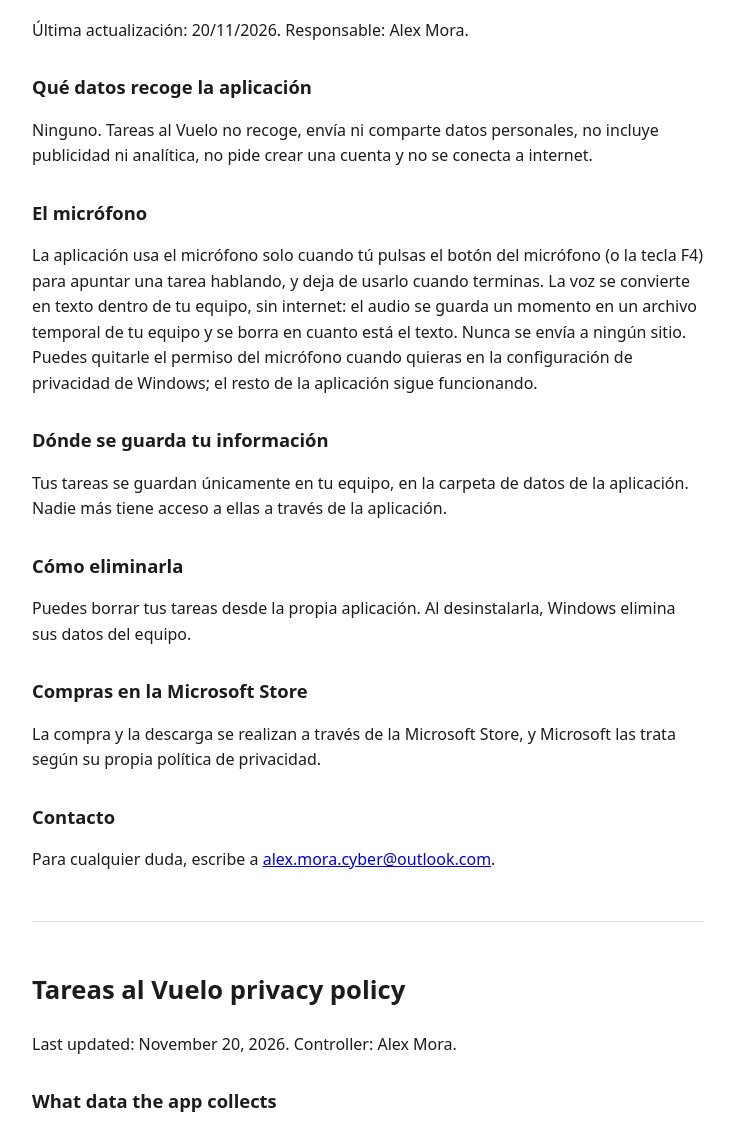
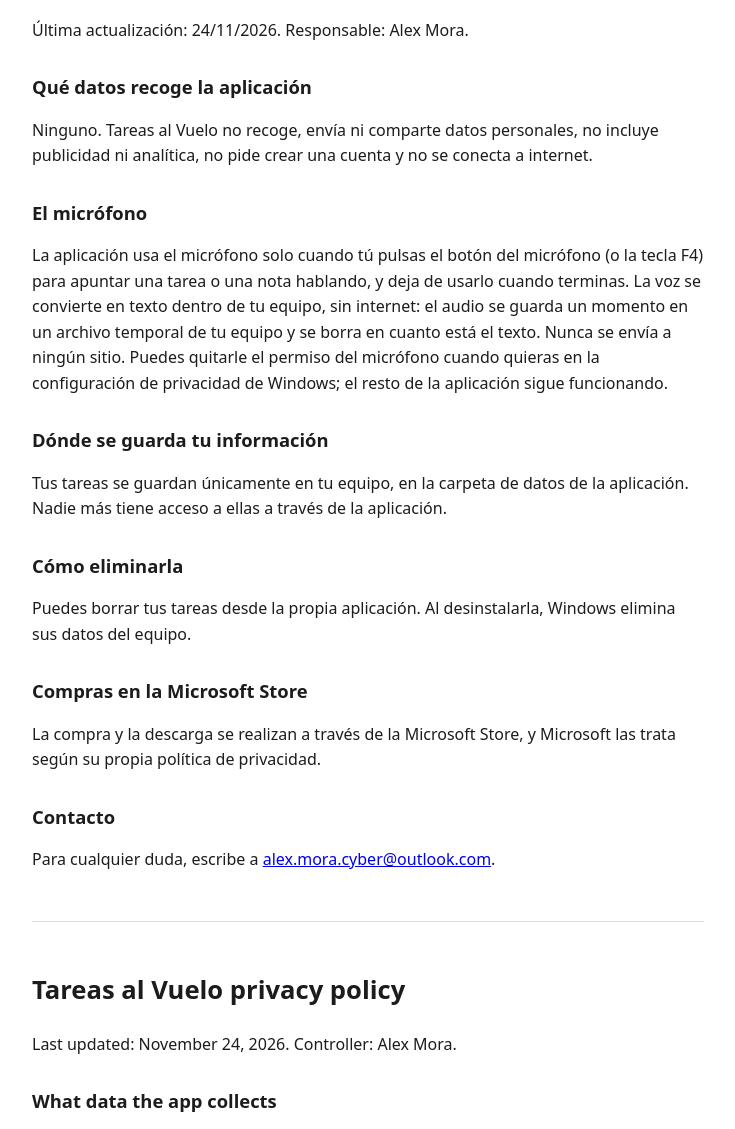
Before and after one commit to alexmoracyber/tareas-al-vuelo-privacidad, a plain HTML site: page index.html in a window 1280 px wide. Shown: the part 126-1255 px from the top of the page, without its empty margins (272-1007 px from the left). Drawn offline with Linux system fonts and the light colour scheme.

Commit message:
Micrófono: también para dictar notas (versión 1.2.0.0)

```diff
--- a/index.html
+++ b/index.html
@@ -18,14 +18,14 @@
 
 <section id="es">
 <h1>Política de privacidad de Tareas al Vuelo</h1>
-<p>Última actualización: 20/11/2026. Responsable: Alex Mora.</p>
+<p>Última actualización: 24/11/2026. Responsable: Alex Mora.</p>
 
 <h2>Qué datos recoge la aplicación</h2>
 <p>Ninguno. Tareas al Vuelo no recoge, envía ni comparte datos personales, no incluye publicidad ni analítica,
 no pide crear una cuenta y no se conecta a internet.</p>
 
 <h2>El micrófono</h2>
-<p>La aplicación usa el micrófono solo cuando tú pulsas el botón del micrófono (o la tecla F4) para apuntar una tarea hablando,
+<p>La aplicación usa el micrófono solo cuando tú pulsas el botón del micrófono (o la tecla F4) para apuntar una tarea o una nota hablando,
 y deja de usarlo cuando terminas. La voz se convierte en texto dentro de tu equipo, sin internet: el audio se guarda un momento
 en un archivo temporal de tu equipo y se borra en cuanto está el texto. Nunca se envía a ningún sitio.
 Puedes quitarle el permiso del micrófono cuando quieras en la configuración de privacidad de Windows; el resto de la aplicación sigue funcionando.</p>
@@ -48,14 +48,14 @@ Nadie más tiene acceso a ellas a través de la aplicación.</p>
 
 <section id="en" lang="en">
 <h1>Tareas al Vuelo privacy policy</h1>
-<p>Last updated: November 20, 2026. Controller: Alex Mora.</p>
+<p>Last updated: November 24, 2026. Controller: Alex Mora.</p>
 
 <h2>What data the app collects</h2>
 <p>None. Tareas al Vuelo does not collect, send or share any personal data, does not include advertising or analytics,
 does not ask you to create an account and does not connect to the internet.</p>
 
 <h2>The microphone</h2>
-<p>The app uses the microphone only when you click the microphone button (or press F4) to add a task by voice,
+<p>The app uses the microphone only when you click the microphone button (or press F4) to add a task or a note by voice,
 and stops using it when you finish. Your speech is converted to text on your PC, offline: the audio is kept for a moment
 in a temporary file on your PC and deleted as soon as the text is ready. It is never sent anywhere.
 You can remove the microphone permission at any time in the Windows privacy settings; the rest of the app keeps working.</p>
```
